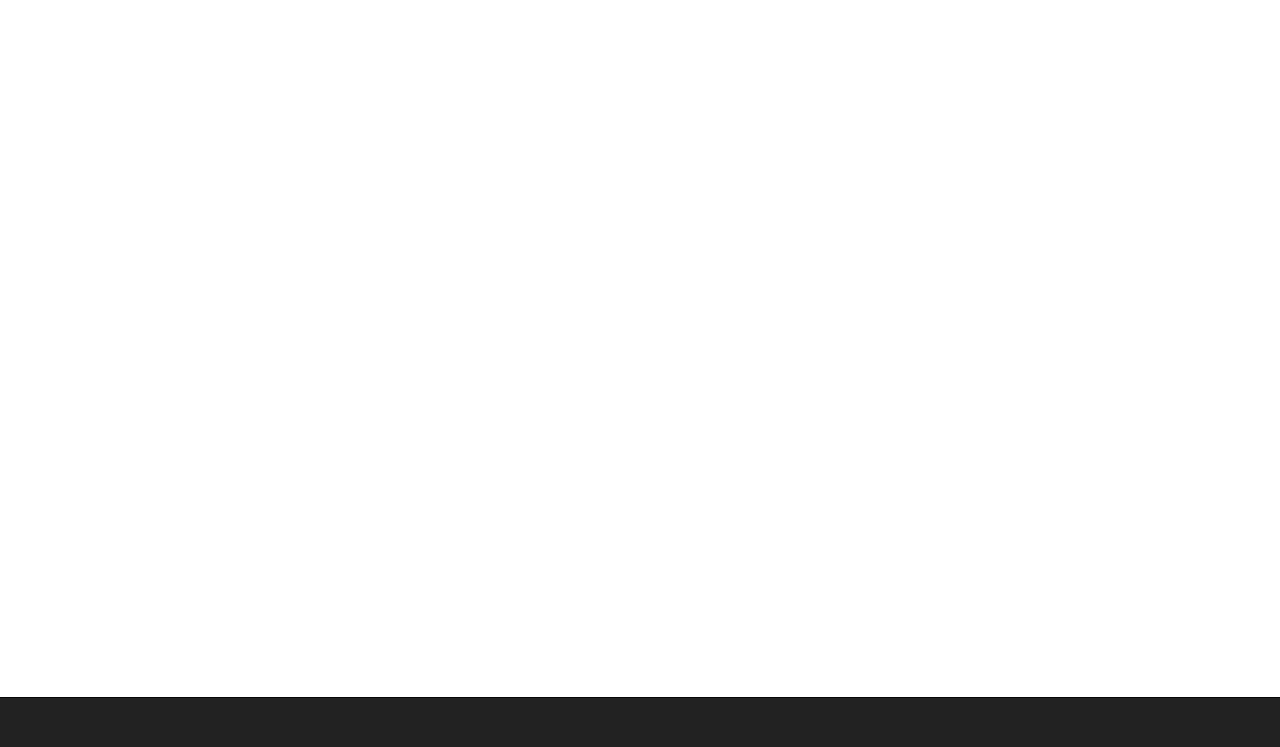
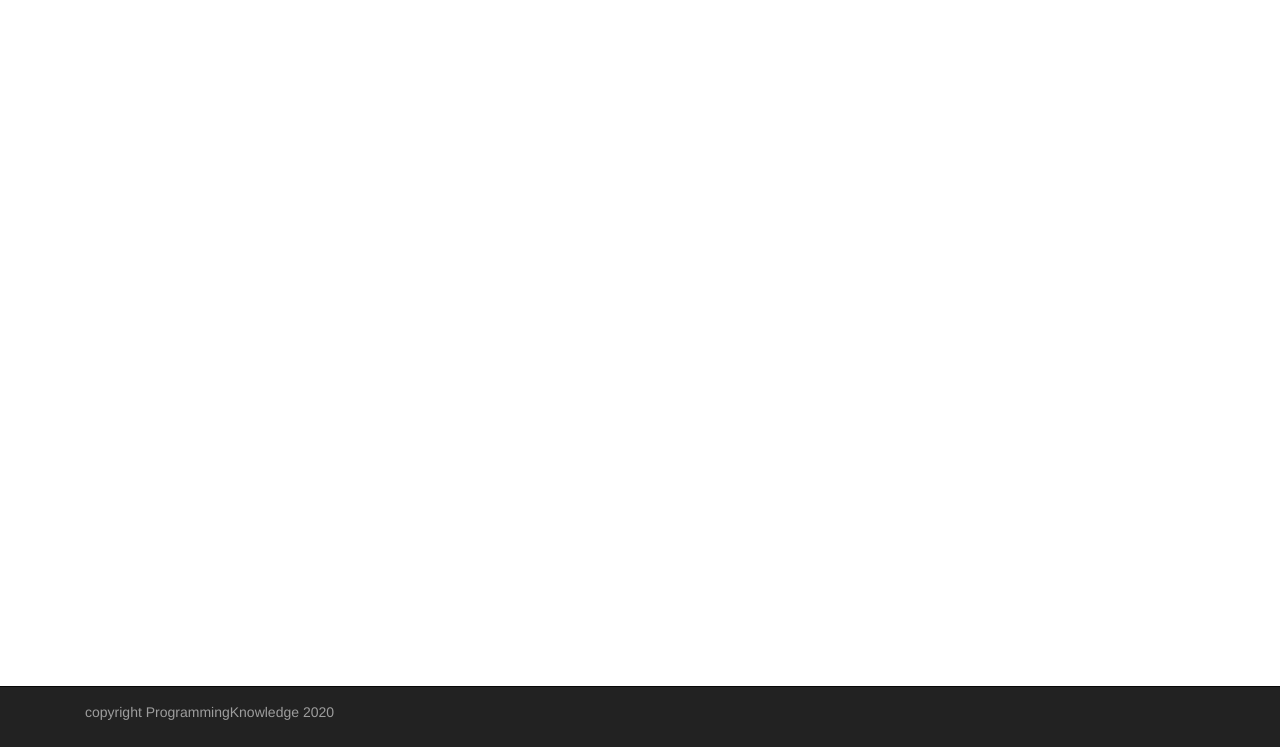
Before and after one commit to Stanley-Ugo/Bootstrap-3.3.7-Tutorial, a plain HTML site: page index.html in a window 1280 px wide. Shown: the part 53-800 px from the top of the page. Drawn offline with nearby package versions, Linux system fonts and the light colour scheme.

Commit message:
adding copyright paragraph to the footer

```diff
--- a/index.html
+++ b/index.html
@@ -48,7 +48,11 @@
     </nav>
 
     <div class="navbar navbar-inverse navbar-fixed-bottom">
-        <div class="container"></div>
+        <div class="container">
+            <div class="navbar-text pull-left">
+                <p>copyright ProgrammingKnowledge 2020</p>
+            </div>
+        </div>
     </div>
 
     <!-- jQuery (necessary for Bootstrap's JavaScript plugins) -->
```
